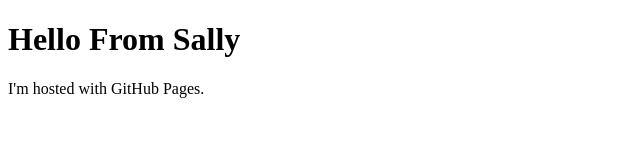
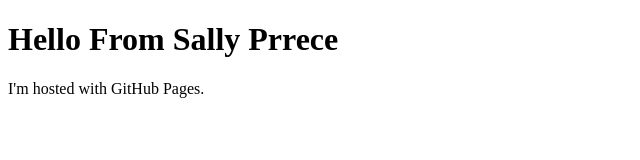
Before and after one commit to sallypreece/sallypreece.github.io, a plain HTML site: page index.html in a window 1280 px wide. Shown: the whole page, without its empty margins (0-640 px from the left). Drawn offline with Linux system fonts and the light colour scheme.

Commit message:
Update index.html

```diff
--- a/index.html
+++ b/index.html
@@ -1,7 +1,7 @@
 <!DOCTYPE html>
 <html>
 <body>
-<h1>Hello From Sally</h1>
+<h1>Hello From Sally Prrece</h1>
 <p>I'm hosted with GitHub Pages.</p>
 </body>
 </html>
```
